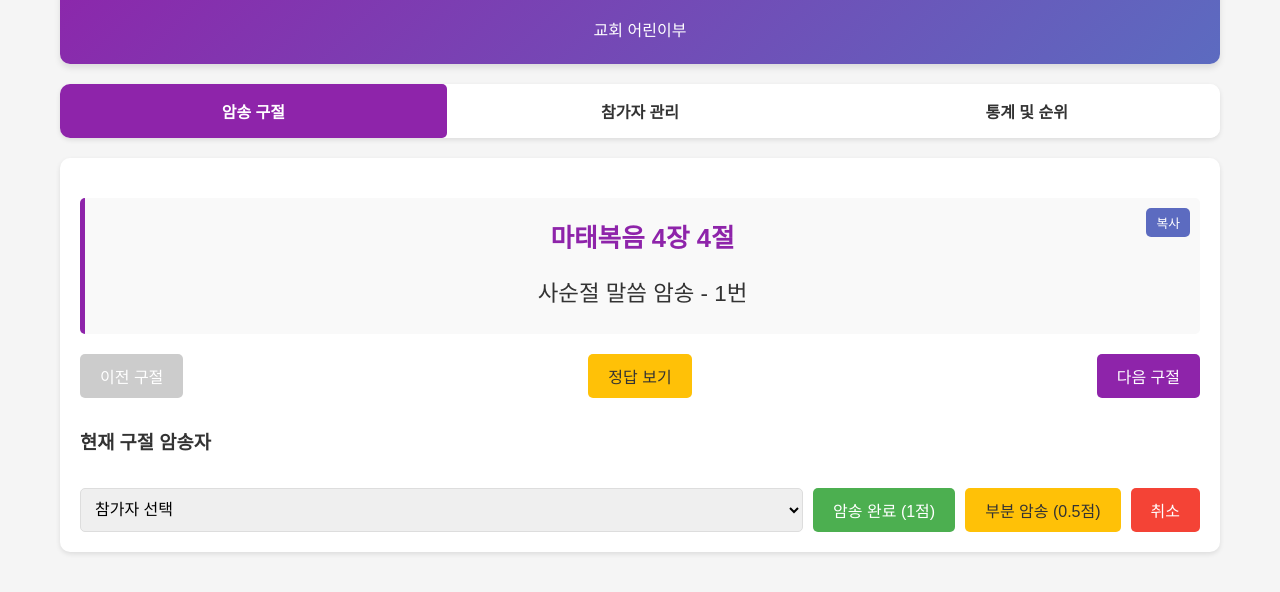
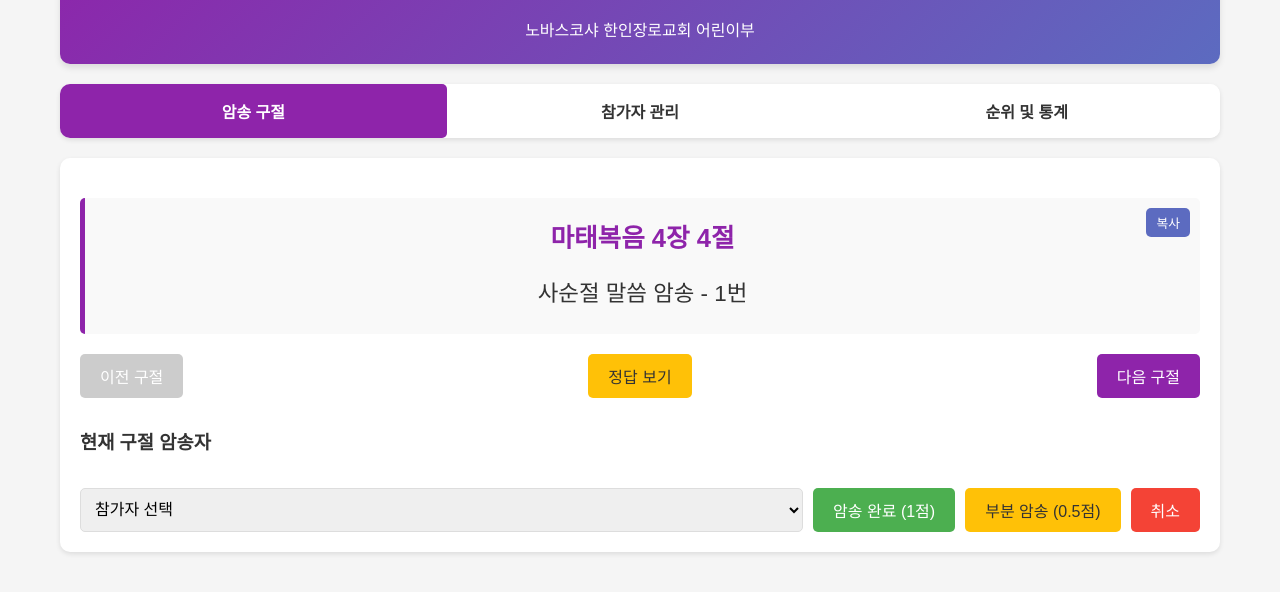
Before and after one commit to WoojinFive/bible-memory, a plain HTML site: page index.html in a window 1280 px wide. Shown: the part 96-688 px from the top of the page. Drawn offline with Linux system fonts and the light colour scheme.

Commit message:
changed title

```diff
--- a/index.html
+++ b/index.html
@@ -10,13 +10,13 @@
     <div class="container">
         <header>
             <h1>🌟 사순절 말씀 암송대회 🌟</h1>
-            <p>교회 어린이부</p>
+            <p>노바스코샤 한인장로교회 어린이부</p>
         </header>
 
         <div class="tabs">
             <button class="tab-btn active" data-tab="verse">암송 구절</button>
             <button class="tab-btn" data-tab="participants">참가자 관리</button>
-            <button class="tab-btn" data-tab="stats">통계 및 순위</button>
+            <button class="tab-btn" data-tab="stats">순위 및 통계</button>
         </div>
 
         <div id="verse-tab" class="tab-content active">
@@ -75,7 +75,7 @@
         </div>
 
         <div id="stats-tab" class="tab-content">
-            <h2>통계 및 순위</h2>
+            <h2>순위 및 통계</h2>
 
             <div class="stats-container">
                 <div class="rankings-container stat-card">
```
